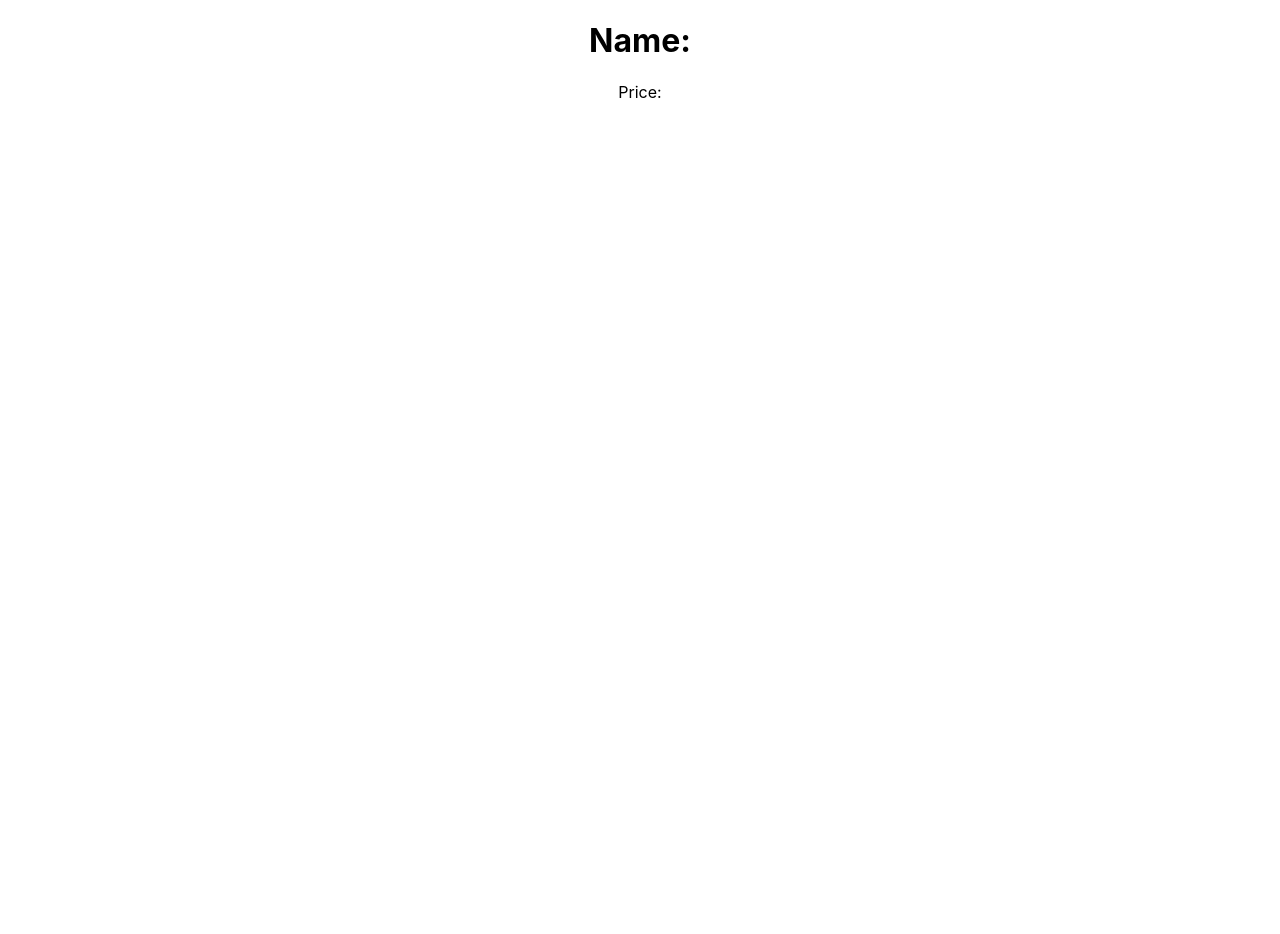
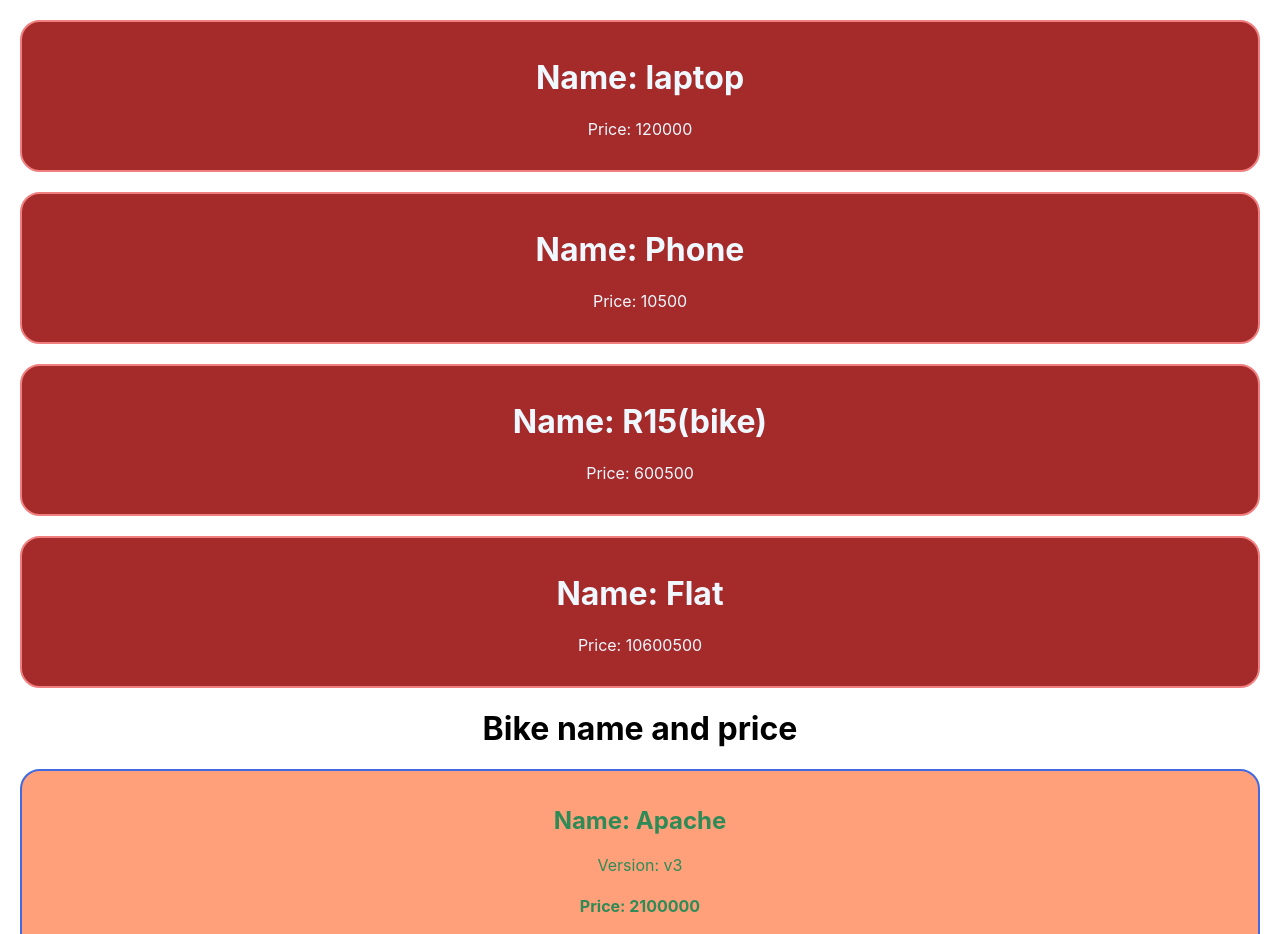
Before and after one commit to bappyahashan1810/react-second-project, a React (Create React App) app: page / in a window 1280 px wide. Shown: the top 934 px of the page. Before the commit the page ends 800 px from the top, so only its background shows below. Built offline with nearby package versions, Linux system fonts and the light colour scheme.

Commit message:
adding bike list

```diff
--- a/src/App.css
+++ b/src/App.css
@@ -7,32 +7,20 @@
   pointer-events: none;
 }
 
-@media (prefers-reduced-motion: no-preference) {
-  .App-logo {
-    animation: App-logo-spin infinite 20s linear;
-  }
+.product {
+  background-color: brown;
+  color: aliceblue;
+  border: 2px solid lightcoral;
+  padding: 15px;
+  margin: 20px;
+  border-radius: 20px;
 }
 
-.App-header {
-  background-color: #282c34;
-  min-height: 100vh;
-  display: flex;
-  flex-direction: column;
-  align-items: center;
-  justify-content: center;
-  font-size: calc(10px + 2vmin);
-  color: white;
+.bike {
+  background-color: lightsalmon;
+  color: seagreen;
+  border: 2px solid royalblue;
+  padding: 15px;
+  margin: 20px;
+  border-radius: 20px;
 }
-
-.App-link {
-  color: #61dafb;
-}
-
-@keyframes App-logo-spin {
-  from {
-    transform: rotate(0deg);
-  }
-  to {
-    transform: rotate(360deg);
-  }
-}
--- a/src/App.js
+++ b/src/App.js
@@ -2,9 +2,33 @@ import logo from './logo.svg';
 import './App.css';
 
 function App() {
+  const products = [
+    { name: 'laptop', price: 120000 },
+    { name: 'Phone', price: 10500 },
+    { name: 'R15(bike)', price: 600500 },
+    { name: "Flat", price: 10600500 }
+  ]
+
+  const bikes = [
+    { name: 'Apache', version: 'v3', price: 2100000 },
+    { name: 'Palser', version: 'double disc', price: 2300000 },
+    { name: 'Yahamaha', version: 'v3', price: 6100000 },
+    { name: 'Suzuki', version: 'v3', price: 3100000 },
+
+  ]
   return (
     <div className="App">
-      <Product></Product>
+      {
+        products.map(product => <Product name={product.name} price={product.price}></Product>)
+      }
+      <h1>Bike name and price</h1>
+      {
+        bikes.map(bike => <Bikes name={bike.name} version={bike.version} price={bike.price}></Bikes>)
+      }
+      {/* <Product name="laptop" price="120000 BD"></Product>
+      <Product name="Phone" price="10500 BD"></Product>
+  <Product name="R15(bike)" price="600500 BD" ></Product> */}
+
     </div>
   );
 }
@@ -12,10 +36,22 @@ function App() {
 function Product(props) {
   return (
     <div className='product'>
-      <h1>Name:</h1>
-      <p>Price:</p>
+      <h1>Name: {props.name}</h1>
+      <p>Price: {props.price}</p>
+
     </div>
   );
 }
 
+function Bikes(props) {
+  return (
+    <div className="bike">
+      <h2>Name: {props.name}</h2>
+      <p>Version: {props.version}</p>
+      <h4>Price: {props.price}</h4>
+    </div>
+  )
+}
+
+
 export default App;
```
